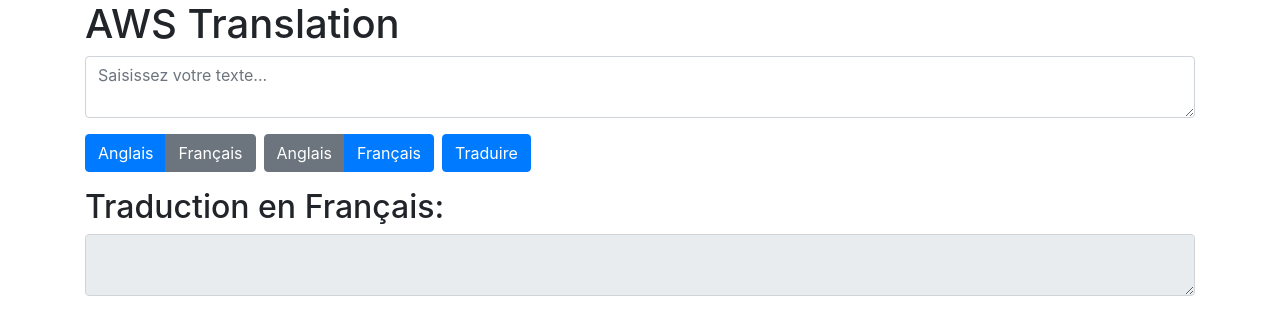
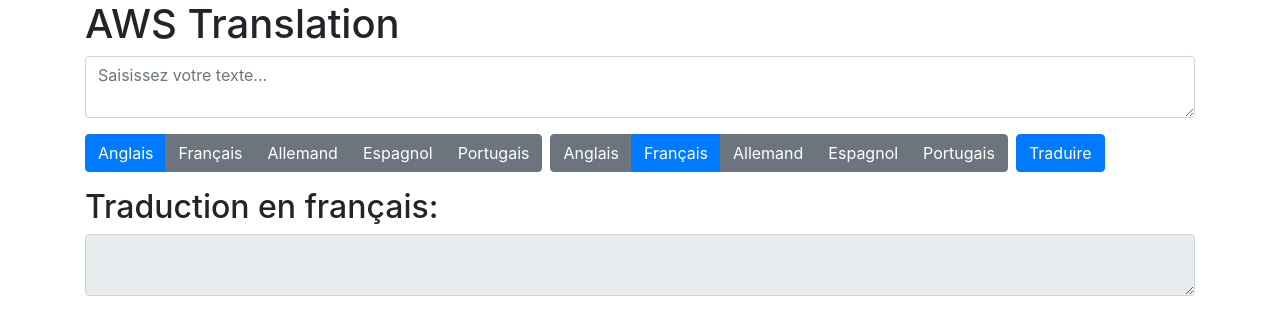
Before and after one commit to Hogwai/aws-translation, a React (Create React App) app: page / in a window 1280 px wide. Shown: the top 334 px of the page. Built offline with nearby package versions, Linux system fonts and the light colour scheme; no server answers.

Commit message:
Add langages, sanitize input, modify readme

```diff
--- a/src/App.js
+++ b/src/App.js
@@ -6,6 +6,9 @@
 const languages = [
   { code: 'en', name: 'Anglais' },
   { code: 'fr', name: 'Français' },
+  { code: 'de', name: 'Allemand' },
+  { code: 'es', name: 'Espagnol' },
+  { code: 'pt', name: 'Portugais' }
 ];
 
 function App() {
@@ -18,7 +21,7 @@
   useEffect(() => {
     const language = languages.find(lang => lang.code === targetLanguage);
     if (language) {
-      setCurrentTargetLanguage(language.name);
+      setCurrentTargetLanguage(language.name.toLowerCase());
     }
   }, [targetLanguage]);
 
@@ -43,7 +46,8 @@
   const handleSubmit = async (e) => {
     e.preventDefault();
     try {
-      const translation = await translateText(text, sourceLanguage, targetLanguage);
+      const sanitizedText = encodeURIComponent(text);
+      const translation = await translateText(sanitizedText, sourceLanguage, targetLanguage);
       setTranslatedText(translation);
     } catch (error) {
       console.error(error);
@@ -88,11 +92,11 @@
       </Form>
       <div className="translation-result">
         <h2>Traduction en {currentTargetLanguage}:</h2>
-        <p>{translatedText}
+        <p>
           <Input
             type="textarea"
             value={translatedText}
-            readOnly
+            disabled
           />
         </p>
       </div>
```
Also changed, not shown: 1 other file (tests, documents, lock files or other folders).
